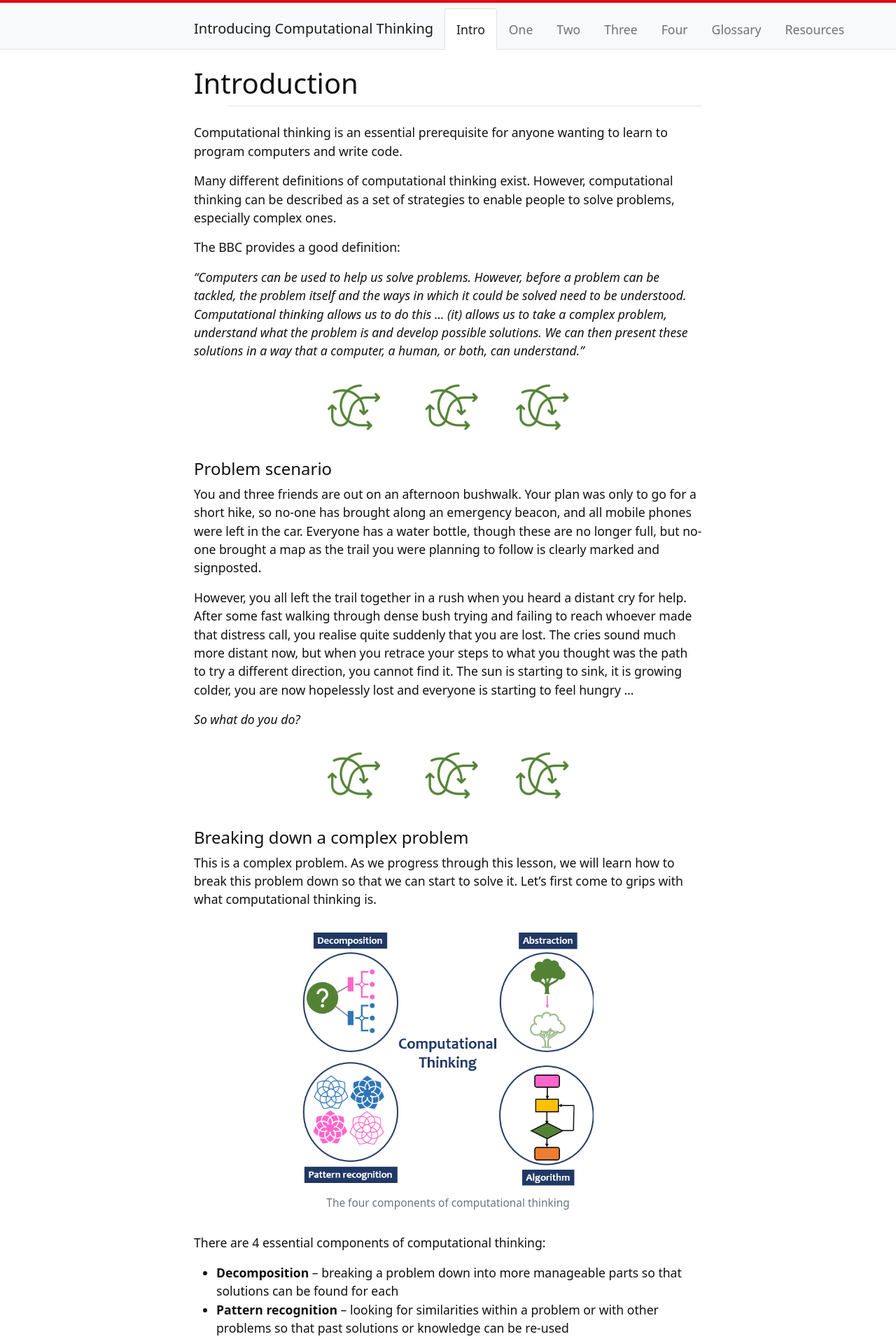
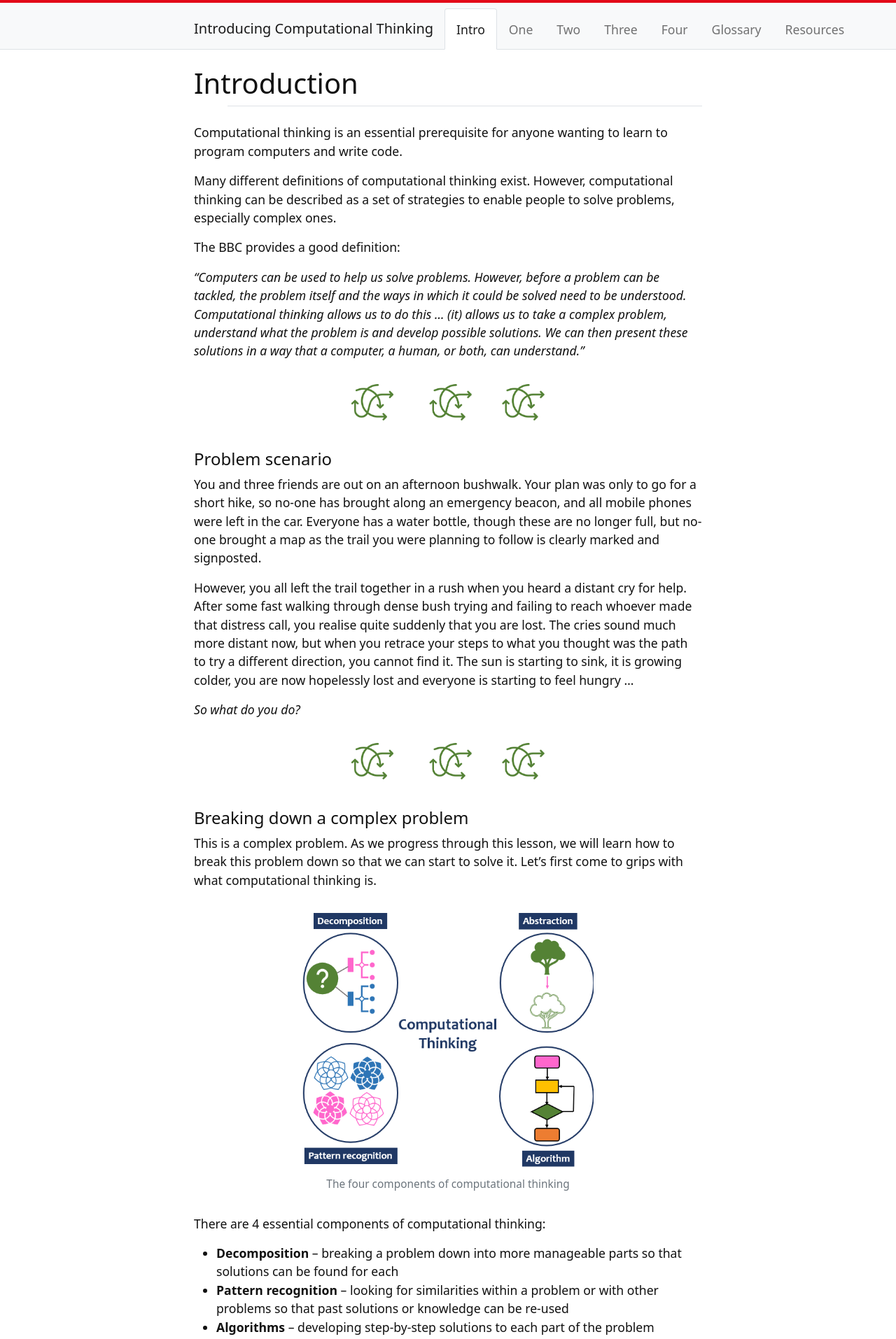
Before and after one commit to weaverbel/intro-computational-thinking, a Jekyll site: the page built from content/0-intro.md, in a window 1280 px wide. Shown: the top 1914 px of the page at 70% size. Built offline with Jekyll 4.4.1, drawn with Linux system fonts in a browser that asks for light colours.

Commit message:
Update 0-intro.md
40 %

```diff
--- a/content/0-intro.md
+++ b/content/0-intro.md
@@ -11,7 +11,7 @@ The BBC provides a good definition:
 
 *"Computers can be used to help us solve problems. However, before a problem can be tackled, the problem itself and the ways in which it could be solved need to be understood. Computational thinking allows us to do this ... (it) allows us to take a complex problem, understand what the problem is and develop possible solutions. We can then present these solutions in a way that a computer, a human, or both, can understand."*
 
-{% include figure.html img="arrowing.png" alt="Arrows pointing different ways" width="50%" %}
+{% include figure.html img="arrowing.png" alt="Arrows pointing different ways" width="40%" %}
 
 #### Problem scenario
 
@@ -21,7 +21,7 @@ However, you all left the trail together in a rush when you heard a distant cry
 
 *So what do you do?*
 
-{% include figure.html img="arrowing.png" alt="Arrows pointing different ways" width="50%" %}
+{% include figure.html img="arrowing.png" alt="Arrows pointing different ways" width="40%" %}
 
 #### Breaking down a complex problem
 
@@ -40,7 +40,7 @@ There are 4 essential components of computational thinking:
 
 Professor Jeannette Wing raised computational thinking as an important issue for researchers in a 2006 paper. She stated, *"Informally, computational thinking describes the mental activity in formulating a problem to admit a computational solution. The solution can be carried out by a human or machine, or more generally, by combinations of humans and machines."*
 
-{% include figure.html img="brains.png" alt="brain" width="50%" %}
+{% include figure.html img="brains.png" alt="brain" width="40%" %}
 
 Wing believes that computational thinking is just as important a skill for school children to learn as reading, writing and arithmetic. Increasingly, schools are including computational thinking in school curricula.
 
```
